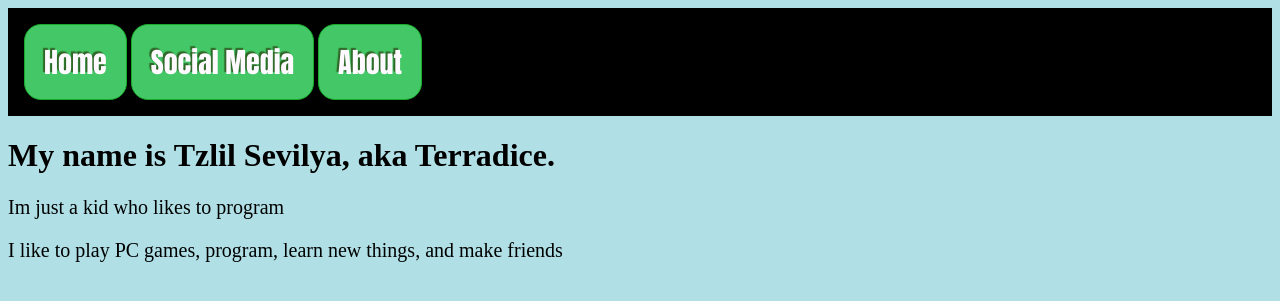
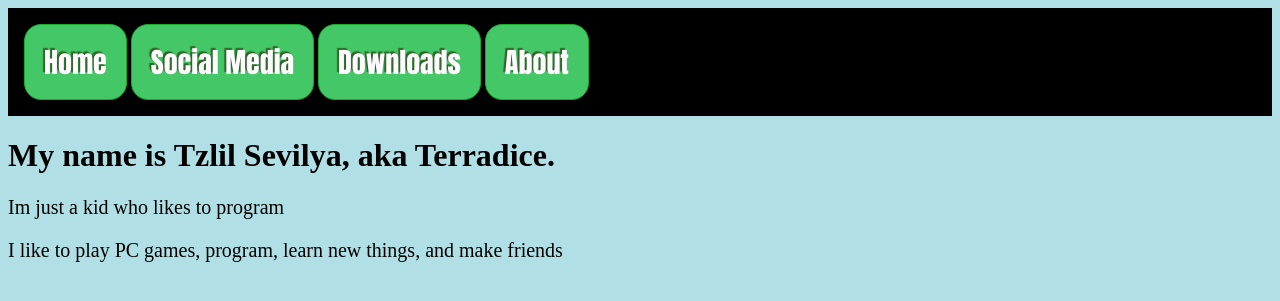
Before and after one commit to DiscordJavaDev/terradice.github.io, a Jekyll site: the page about.html, which Jekyll copies as it is, in a window 1280 px wide. Shown: the top 301 px of the page. Built offline with Jekyll 4.4.1, drawn with Linux system fonts in a browser that asks for light colours.

Commit message:
Update about.html

```diff
--- a/about.html
+++ b/about.html
@@ -16,6 +16,7 @@ header, footer {
 <header>
 	<a href="index" class="myButton">Home</a>
 	<a href="social" class="myButton">Social Media</a>
+	<a href="downloads" class="myButton">Downloads</a>
 	<a href="#" class="myButton">About</a>
 </header>
 	<h1> My name is Tzlil Sevilya, aka Terradice. </h1>
```
